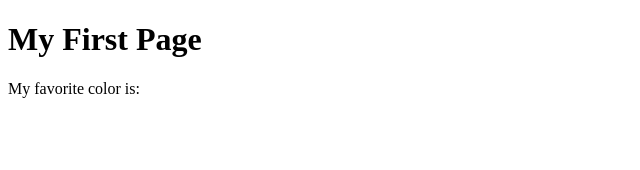
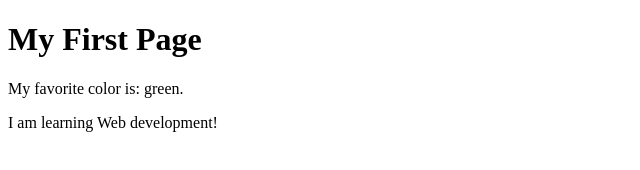
Before and after one commit to biikole-byui/wdd130, a plain HTML site: page week01/first-page.html in a window 1280 px wide. Shown: the whole page, without its empty margins (0-640 px from the left). Drawn offline with Linux system fonts and the light colour scheme.

```diff
--- a/week01/first-page.html
+++ b/week01/first-page.html
@@ -1,12 +1,16 @@
 <!DOCTYPE html>
 <html lang="en">
+
 <head>
     <meta charset="UTF-8">
     <meta name="viewport" content="width=device-width, initial-scale=1.0">
     <title>My First Page</title>
 </head>
+
 <body>
     <h1>My First Page</h1>
-    <p>My favorite color is: </p>
+    <p>My favorite color is: green.</p>
+    <p>I am learning Web development!</p>
 </body>
+
 </html>
```
